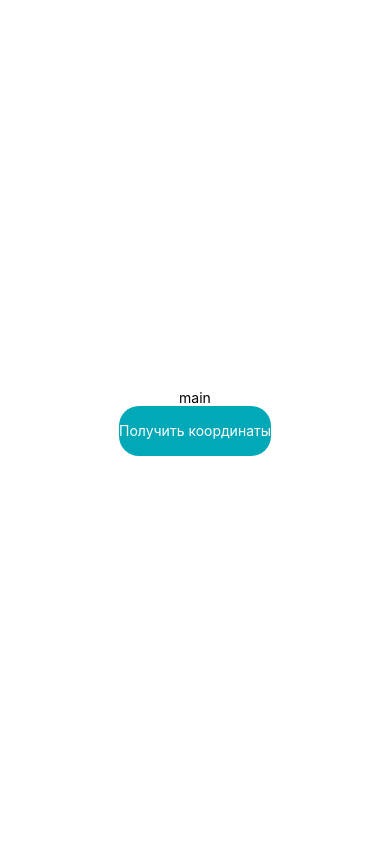
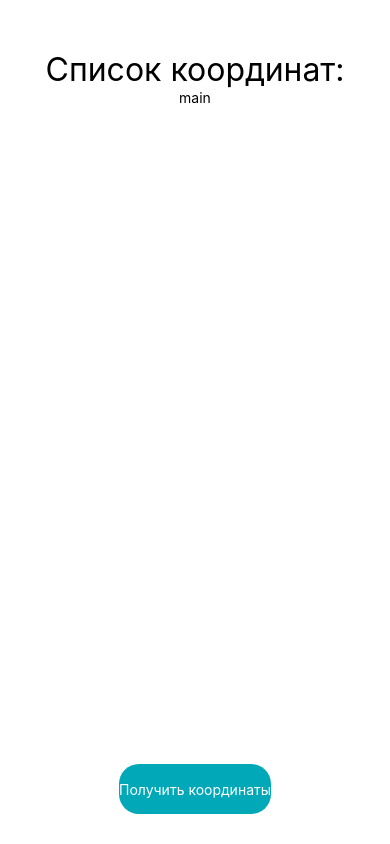
Before and after one commit to Nikolyovin/my-location, a React Native app: screen / in a window 390 px wide. Built offline with nearby package versions, Linux system fonts and the light colour scheme.

Commit message:
to made array coordinates

```diff
--- a/App.tsx
+++ b/App.tsx
@@ -6,8 +6,9 @@ import Main from './src/components/Main'
 export default function App() {
   return (
     <View style={styles.container}>
-      <Main/>
-      <Footer/>
+      <Text style={styles.title}>Список координат:</Text>
+      <Main />
+      <Footer />
       <StatusBar style="auto" />
     </View>
   );
@@ -20,4 +21,8 @@ const styles = StyleSheet.create({
     alignItems: 'center',
     justifyContent: 'center',
   },
+  title: {
+    fontSize: 32,
+    paddingTop: 50
+  }
 });
--- a/src/components/Footer.js
+++ b/src/components/Footer.tsx
@@ -3,10 +3,9 @@ import React, { useState } from 'react';
 import * as Location from 'expo-location';
 
 const Footer = () => {
-    const [location, setLocation] = useState(null);
-    const [errorMsg, setErrorMsg] = useState(null);
-    console.log('location:', location);
-    console.log('errorMsg:', errorMsg);
+    const [coordinates, setСoordinates] = useState<number[] | null>(null)
+    const [errorMsg, setErrorMsg] = useState<string | null>(null);
+    console.log('coordinates:', coordinates);
 
     const onPress = () => {
         (async () => {
@@ -18,22 +17,22 @@ const Footer = () => {
             }
 
             let location = await Location.getCurrentPositionAsync({});
-            setLocation(location)
+            const coordinates = [location.coords.latitude, location.coords.longitude]
+            setСoordinates(coordinates)
         })()
 
-        setLocation([])
     }
 
     let text = 'Waiting..'
-        if (errorMsg) {
-          text = errorMsg;
-        } else if (location) {
-          text = JSON.stringify(location)
-        }
+    if (errorMsg) {
+        text = errorMsg;
+    } else if (coordinates) {
+        text = JSON.stringify(coordinates)
+    }
 
     return (
-        <View  style = { styles.buttonWrap }>
-            <TouchableOpacity style={styles.buttonAdd} onPress = { onPress } >
+        <View style={styles.buttonWrap}>
+            <TouchableOpacity style={styles.buttonAdd} onPress={onPress} >
                 <Text style={styles.buttonAddText}>Получить координаты</Text>
             </TouchableOpacity>
         </View>
@@ -43,13 +42,11 @@ const Footer = () => {
 export default Footer
 
 const styles = StyleSheet.create({
-    footer: {
-        paddingBottom: 30
-    },
     buttonWrap: {
         flexDirection: 'row',
         justifyContent: 'space-evenly',
-        paddingHorizontal: 15,
+        paddingHorizontal: 25,
+        paddingBottom: 30
     },
     buttonAdd: {
         backgroundColor: '#00a8b8',
--- a/src/components/Main.tsx
+++ b/src/components/Main.tsx
@@ -1,9 +1,9 @@
 import { StyleSheet, Text, View } from 'react-native'
-import React from 'react'
+import React, { FC } from 'react'
 
-const main = () => {
+const main: FC = () => {
   return (
-    <View style={ styles.main }>
+    <View style={styles.main}>
       <Text>main</Text>
     </View>
   )
@@ -12,7 +12,7 @@ const main = () => {
 export default main
 
 const styles = StyleSheet.create({
-    main: {
-
-    }
+  main: {
+    flex: 1
+  }
 })
```
Also changed, not shown: 1 other file (tests, documents, lock files or other folders).
